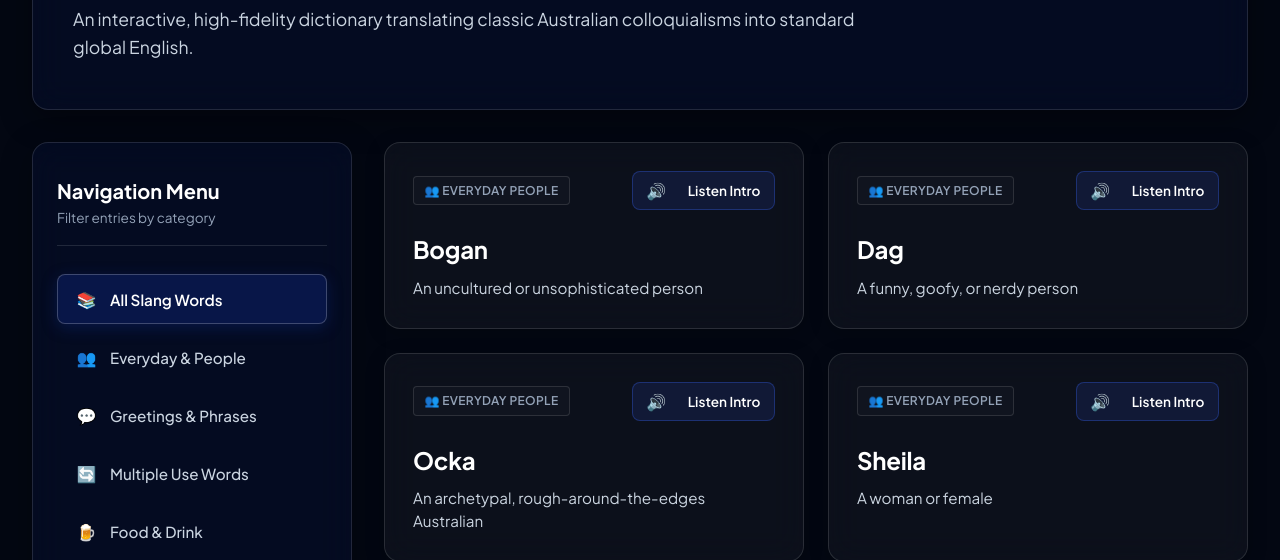
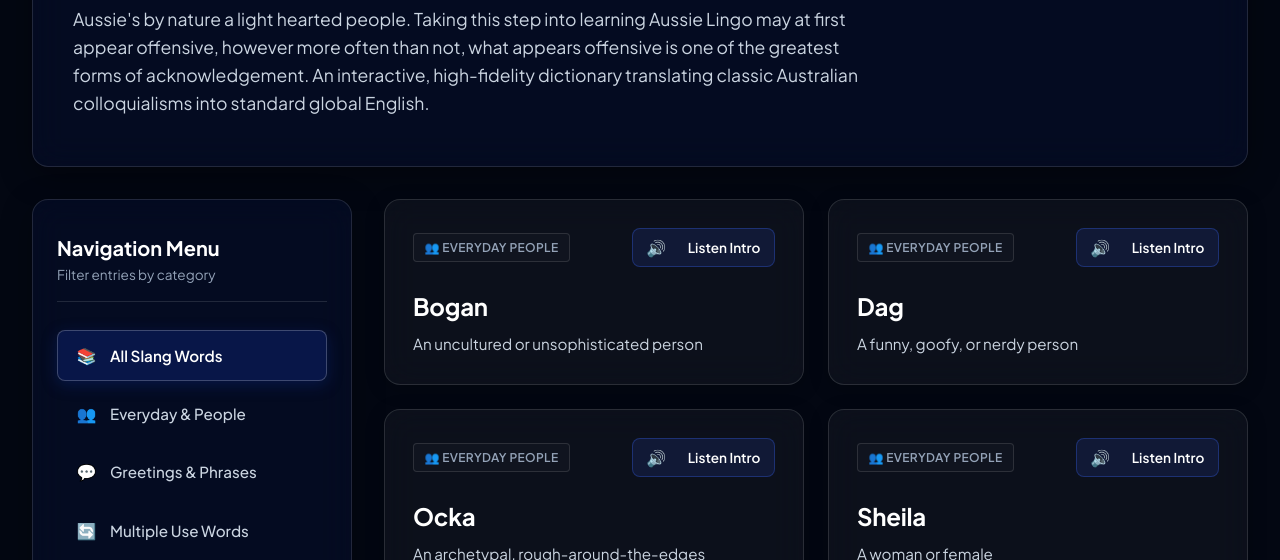
Before and after one commit to DarrenMacca/AussieLingo, a plain HTML site: page index.html in a window 1280 px wide. Shown: the part 204-764 px from the top of the page. Drawn offline with Linux system fonts and the light colour scheme.

Commit message:
index.html

```diff
--- a/index.html
+++ b/index.html
@@ -24,7 +24,7 @@
             <div class="header-content">
                 <span class="brand-tag">🇦🇺 True Blue Strine</span>
                 <h1>The Great Aussie Slang Dictionary</h1>
-                <p>An interactive, high-fidelity dictionary translating classic Australian colloquialisms into standard global English.</p>
+                <p>Aussie's by nature a light hearted people. Taking this step into learning Aussie Lingo may at first appear offensive, however more often than not, what appears offensive is one of the greatest forms of acknowledgement. An interactive, high-fidelity dictionary translating classic Australian colloquialisms into standard global English.</p>
             </div>
         </header>
 
```
